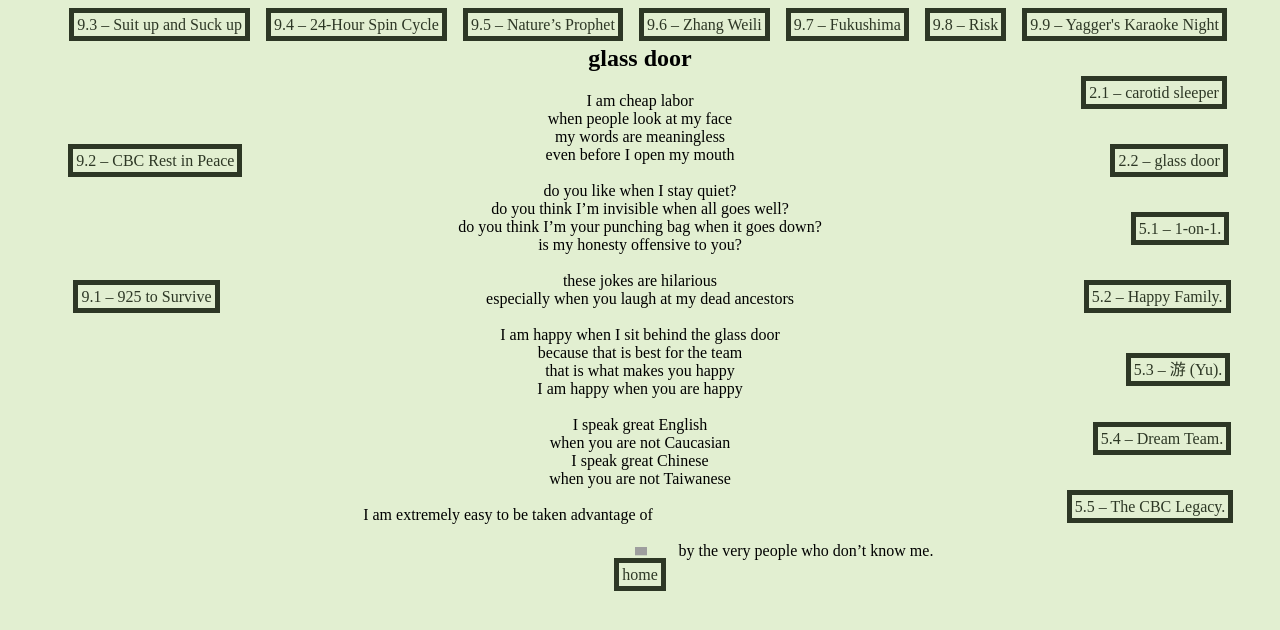
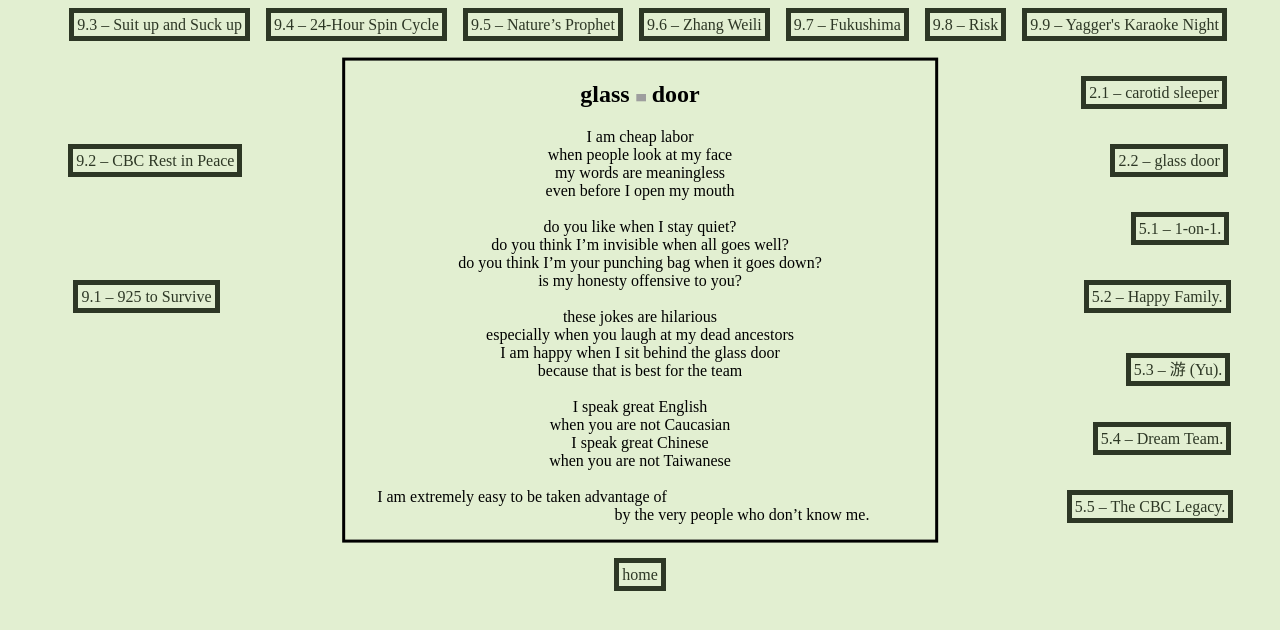
Before and after one commit to Project-925/project-925.github.io, a Jekyll site: the page 2.2.html, which Jekyll copies as it is, in a window 1280 px wide. Shown: the top 630 px of the page. Built offline with Jekyll 4.4.1, drawn with Linux system fonts in a browser that asks for light colours; grey boxes are pictures that could not be loaded.

Commit message:
Update 2.2.html

```diff
--- a/2.2.html
+++ b/2.2.html
@@ -30,7 +33,7 @@
   margin: auto;
   display: block;
   width: 80%;
-  max-width: 550px;
+  max-width: 450px;
 }
 
 @-webkit-keyframes zoom {
@@ -112,6 +115,10 @@ div.absolute2 {
 
 div.fixed {
   position: fixed;
+
+  border-style: solid;
+
+  color: #000000;
 
   top: 300px;
   left: 50%;
@@ -238,12 +245,12 @@ all:unset
             <div class="fixed">
             <p><center> <h1 >
 
-            glass door    </h1>    </center>
-
+            glass  <img id="myImg" src="https://user-images.githubusercontent.com/52555584/91670452-7f6b6d80-ead2-11ea-8a9e-430d8a1b9aa6.jpg"  style="height: 5%; width:10%;max-width:10px" >   door    </h1>  </center>
 
           <center>
 
-I am cheap labor
+
+     I am cheap labor
                     <br>
 
 	when people look at my face
@@ -275,14 +282,11 @@ do you think I’m your punching bag when it goes down?
   <br>
 especially when you laugh at my dead ancestors
   <br>
-   <br>
+
 I am happy when I sit behind the glass door
 <br>
  because that is best for the team
- <br>
- that is what makes you happy
- <br>
-       I am happy when you are happy
+
                    <br>
    <br>
    I speak great English
@@ -292,18 +296,11 @@ I am happy when I sit behind the glass door
    <br>
    when you are not Taiwanese
    <br>  <br>
-   I am extremely easy to be taken advantage of &nbsp; &nbsp; &nbsp; &nbsp; &nbsp;&nbsp;&nbsp;&nbsp;&nbsp;&nbsp;&nbsp;&nbsp;&nbsp;&nbsp;&nbsp;&nbsp;&nbsp;&nbsp;&nbsp;&nbsp;&nbsp;&nbsp;&nbsp;&nbsp;&nbsp;&nbsp;&nbsp;&nbsp;&nbsp;&nbsp;&nbsp;&nbsp;
+  &nbsp; &nbsp; &nbsp; &nbsp; I am extremely easy to be taken advantage of  &nbsp;&nbsp;&nbsp;&nbsp;&nbsp; &nbsp;&nbsp;&nbsp;&nbsp;&nbsp;&nbsp;&nbsp;&nbsp;&nbsp;&nbsp;&nbsp;&nbsp;&nbsp;&nbsp;&nbsp;&nbsp;&nbsp;&nbsp;&nbsp;&nbsp;&nbsp;&nbsp;&nbsp;
   &nbsp;&nbsp;&nbsp;&nbsp;&nbsp;&nbsp;&nbsp;&nbsp;&nbsp;&nbsp;&nbsp;&nbsp;&nbsp;&nbsp;&nbsp;&nbsp;&nbsp;&nbsp;&nbsp;&nbsp;&nbsp;&nbsp;&nbsp;&nbsp;&nbsp;&nbsp;&nbsp;&nbsp;
- &nbsp;&nbsp;&nbsp;&nbsp;&nbsp;&nbsp;&nbsp;&nbsp;&nbsp;&nbsp;&nbsp;&nbsp;&nbsp;&nbsp;&nbsp;&nbsp;&nbsp;&nbsp;&nbsp;&nbsp;&nbsp;&nbsp;&nbsp;
+ &nbsp;&nbsp;&nbsp;&nbsp;&nbsp;&nbsp;&nbsp;
   <br>
-   &nbsp; &nbsp; &nbsp; &nbsp;    &nbsp; &nbsp; &nbsp; &nbsp;    &nbsp; &nbsp; &nbsp; &nbsp;    &nbsp; &nbsp; &nbsp; &nbsp;    &nbsp; &nbsp; &nbsp; &nbsp;    &nbsp; &nbsp; &nbsp; &nbsp;   &nbsp; &nbsp; &nbsp; &nbsp;    &nbsp; &nbsp; &nbsp; &nbsp;      &nbsp; &nbsp; &nbsp; &nbsp;   <img id="myImg" src="https://user-images.githubusercontent.com/52555584/91670452-7f6b6d80-ead2-11ea-8a9e-430d8a1b9aa6.jpg"  style="height: 5%; width:10%;max-width:12px"> &nbsp;&nbsp;&nbsp;&nbsp;&nbsp;&nbsp;&nbsp;by the very people who don’t know me.
-
-
-
-
-
-
-
+       &nbsp;    &nbsp;   &nbsp; &nbsp; &nbsp; &nbsp;   &nbsp; &nbsp; &nbsp; &nbsp;    &nbsp; &nbsp; &nbsp; &nbsp;   &nbsp; &nbsp; &nbsp; &nbsp;    &nbsp; &nbsp;  &nbsp; &nbsp; &nbsp;&nbsp;&nbsp;&nbsp;&nbsp;&nbsp;&nbsp;by the very people who don’t know me.
           </center>
               </p>
 
```
Also changed, not shown: other parts of 2.2.html (+4 -1 lines).
